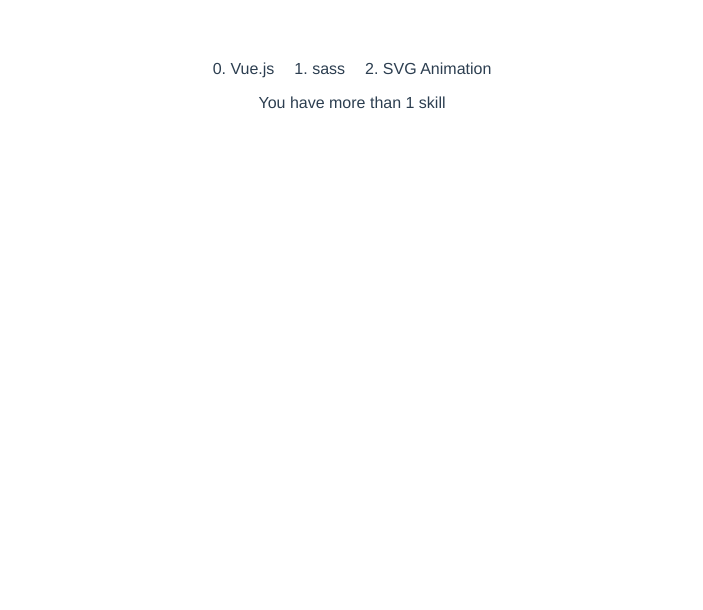
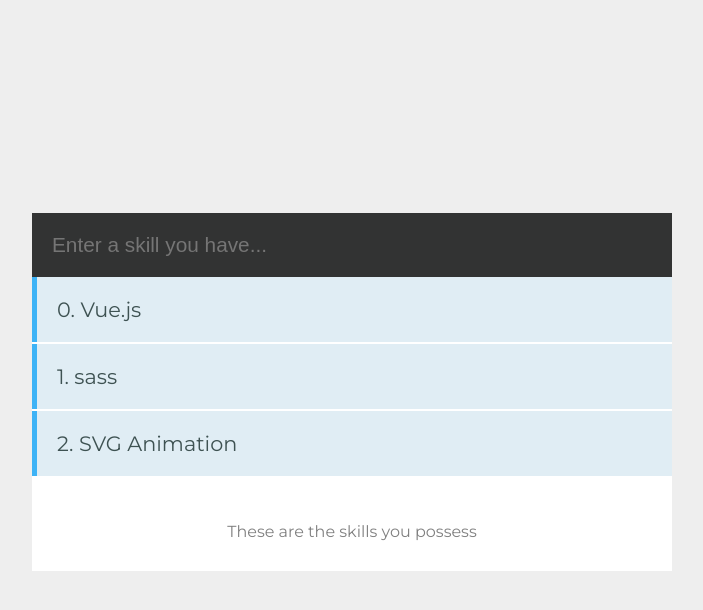
Before and after one commit to ngeringkwony/vue-concepts, a Vue app: page / in a window 1280 px wide. Shown: the top 610 px of the page, without its empty margins (288-991 px from the left). Built offline with nearby package versions, Linux system fonts and the light colour scheme.

Commit message:
Class and Style binding
Forms and form validation

```diff
--- a/package.json
+++ b/package.json
@@ -8,6 +8,7 @@
     "lint": "vue-cli-service lint"
   },
   "dependencies": {
+    "vee-validate": "^2.1.0-beta.9",
     "vue": "^2.5.17"
   },
   "devDependencies": {
@@ -25,7 +26,9 @@
       "plugin:vue/essential",
       "eslint:recommended"
     ],
-    "rules": {},
+    "rules": {
+      "no-console": 1
+    },
     "parserOptions": {
       "parser": "babel-eslint"
     }
--- a/src/App.vue
+++ b/src/App.vue
@@ -17,12 +17,21 @@
 </script>
 
 <style>
+@import url('https://fonts.googleapis.com/css?family=Montserrat:400,700');
+
+body {
+  background-color: #EEEEEE;
+  font-family: 'Montserrat', sans-serif;
+  display: grid;
+  grid-template-rows: auto;
+  justify-items: center;
+  align-items: center;
+}
+body, html {
+  margin: 0;
+  height: 100%;
+}
 #app {
-  font-family: 'Avenir', Helvetica, Arial, sans-serif;
-  -webkit-font-smoothing: antialiased;
-  -moz-osx-font-smoothing: grayscale;
-  text-align: center;
-  color: #2c3e50;
-  margin-top: 60px;
+    width: 50%;
 }
 </style>
--- a/src/components/Skills.vue
+++ b/src/components/Skills.vue
@@ -1,13 +1,17 @@
 <template>
   <div class="hello">
     <div class="holder">
+      <form @submit.prevent="addSkill">
+        <input type="text" placeholder="Enter a skill you have..." v-model="skill" v-validate="'min:5'" name="skill"/>
+        <p class="alert" v-if="errors.has('skill')">{{errors.first('skill')}}</p>
+        <!-- <input type="checkbox" id="checkbox" v-model="checked"> -->
+      </form>
+
       <ul>
         <li v-for="(data, index) in skills" :key='index'>{{index}}. {{data.skill}}</li>
       </ul>
 
-      <p v-if="skills.length >= 1">You have more than 1 skill</p>
-      <p v-else>You dont have enough skills</p>
-      <!-- Check out more directives in docs other than v-for v-if and v-else -->
+      <p>These are the skills you possess</p>
     </div>
   </div>
 </template>
@@ -21,26 +25,76 @@
         {"skill": "Vue.js"},
         {"skill": "sass"},
         {"skill": "SVG Animation"}
-      ]
+      ],
+      skill: "",
+      // checked: false
+    }
+  },
+  methods: {
+    addSkill() {
+      this.$validator.validateAll().then((result) => {
+        if(result) {
+          this.skills.push({skill: this.skill});
+        this.skill = '';
+        }else {
+          console.log("Input not valid");
+        }
+      });
+      // this.checked ? this.skills.push({skill: this.skill}) : this.skills.push({skill: 'LIAR'});
     }
   }
 }
 </script>
 
-<!-- Add "scoped" attribute to limit CSS to this component only -->
+<!-- Add "scoped" attribute to limit CSS to this component only
+  Components defined in a different file like skills.vue in this case wont be affected
+  by "scoped" css -->
+
+  <!--link to an external css file by adding "src=" -->
 <style scoped>
-h3 {
-  margin: 40px 0 0;
+  .holder {
+    background: #fff;
   }
+
   ul {
+    margin: 0;
+    padding: 0;
     list-style-type: none;
-  padding: 0;
   }
-li {
+
+  ul li {
+    padding: 20px;
+    font-size: 1.3em;
+    background-color: #E0EDF4;
+    border-left: 5px solid #3EB3F6;
+    margin-bottom: 2px;
+    color: #3E5252;
+  }
+
+  p {
+    text-align:center;
+    padding: 30px 0;
+    color: gray;
+  }
+
+  .container {
+    box-shadow: 0px 0px 40px lightgray;
+  }
+
+   input {
+    width: calc(100% - 40px);
+    border: 0;
+    padding: 20px;
+    font-size: 1.3em;
+    background-color: #323333;
+    color: #687F7F;
+  }
+  .alert {
+    background: #fdf2ce;
+    font-weight: bold;
     display: inline-block;
-  margin: 0 10px;
+    padding: 5px;
+    margin-top: -20px;
   }
-a {
-  color: #42b983;
-}
+
 </style>
--- a/src/main.js
+++ b/src/main.js
@@ -1,5 +1,8 @@
 import Vue from 'vue'
 import App from './App.vue'
+import VeeValidate  from 'vee-validate'
+
+Vue.use(VeeValidate);
 
 Vue.config.productionTip = false
 
```
Also changed, not shown: 1 other file (tests, documents, lock files or other folders). Lines whose indentation alone changed are shown as unchanged.
